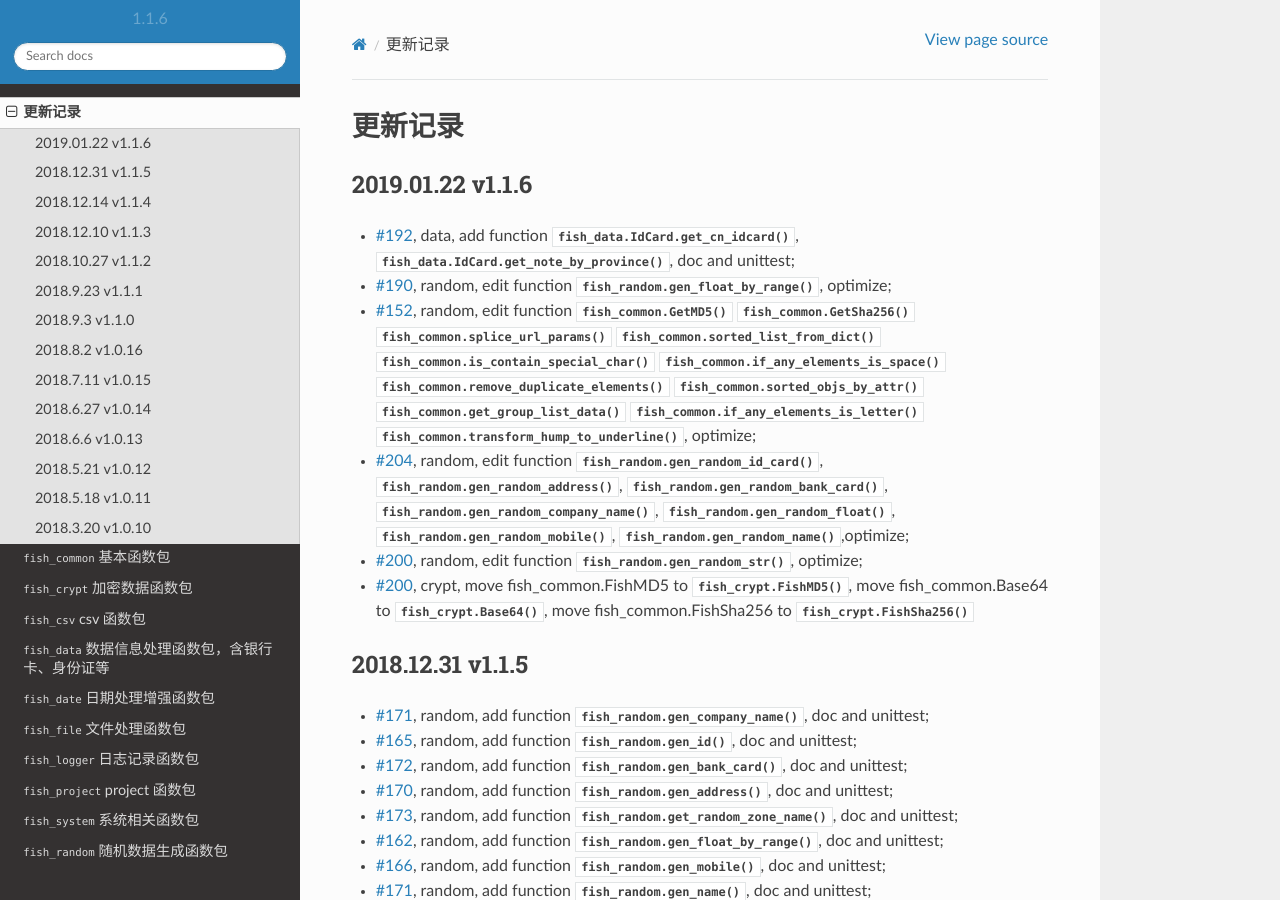
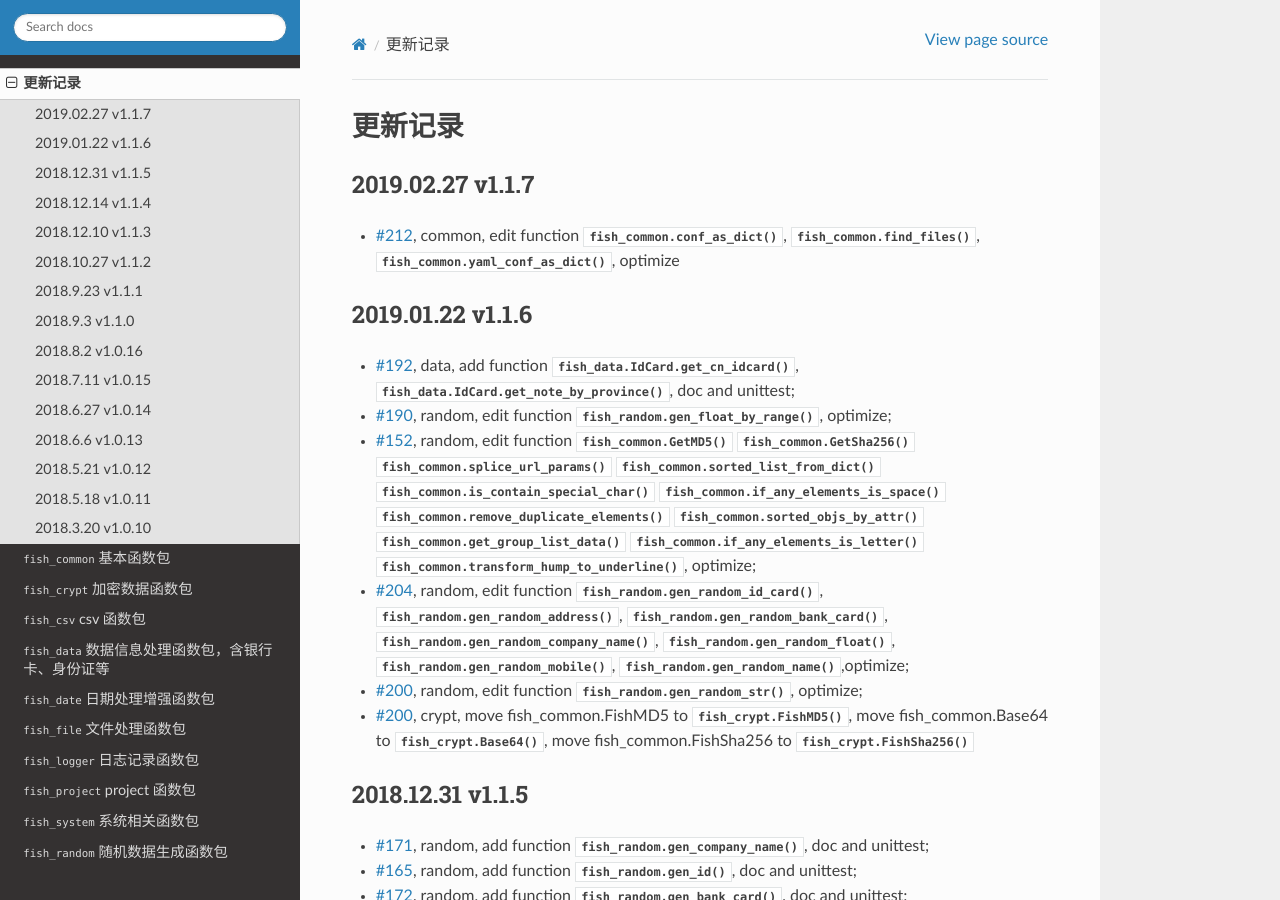
Before and after one commit to chinapnr/fishbase, a Sphinx documentation site: the page built from docs/change_log.rst, in a window 1280 px wide and 900 px high. Built offline with Sphinx 7.4.7 and the Read the Docs theme 2.0.0, drawn with Linux system fonts in a browser that asks for light colours.

Commit message:
2018.02.27 v1.1.7 optimize common from issue 212

```diff
--- a/docs/change_log.rst
+++ b/docs/change_log.rst
@@ -1,5 +1,10 @@
 更新记录
 ===========================
+
+2019.02.27 v1.1.7
+---------------------------
+* `#212 <https://github.com/chinapnr/fishbase/issues/212>`_, common, edit function :meth:`fish_common.conf_as_dict`, :meth:`fish_common.find_files`, :meth:`fish_common.yaml_conf_as_dict`, optimize
+
 
 2019.01.22 v1.1.6
 ---------------------------
--- a/docs/conf.py
+++ b/docs/conf.py
@@ -58,9 +58,9 @@ author = 'David Yi'
 # built documents.
 #
 # The short X.Y version.
-version = '1.1.6'
+version = '1.1.7'
 # The full version, including alpha/beta/rc tags.
-release = '1.1.6'
+release = '1.1.7'
 
 # The language for content autogenerated by Sphinx. Refer to documentation
 # for a list of supported languages.
--- a/fishbase/__init__.py
+++ b/fishbase/__init__.py
@@ -27,4 +27,4 @@ from .fish_system import *
 from .fish_project import *
 from .fish_random import *
 
-__version__ = '1.1.6'  # type: str
+__version__ = '1.1.7'  # type: str
```
Also changed, not shown: 1 other file.
